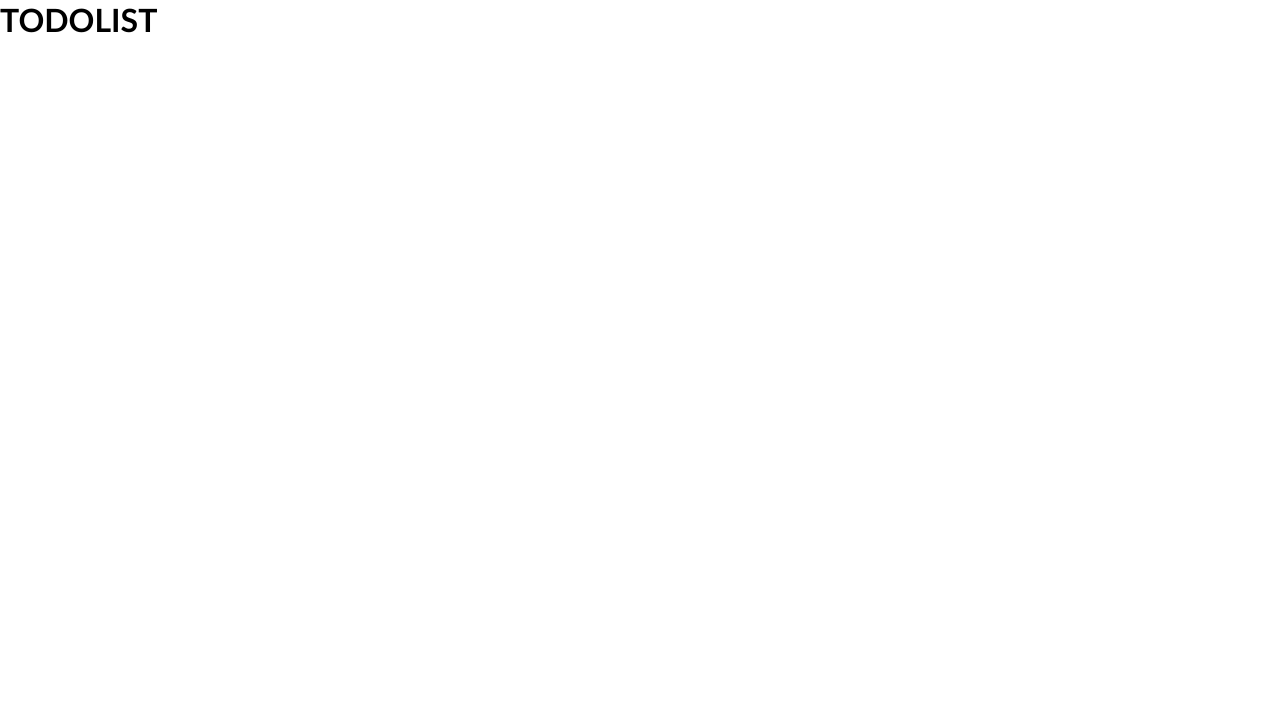
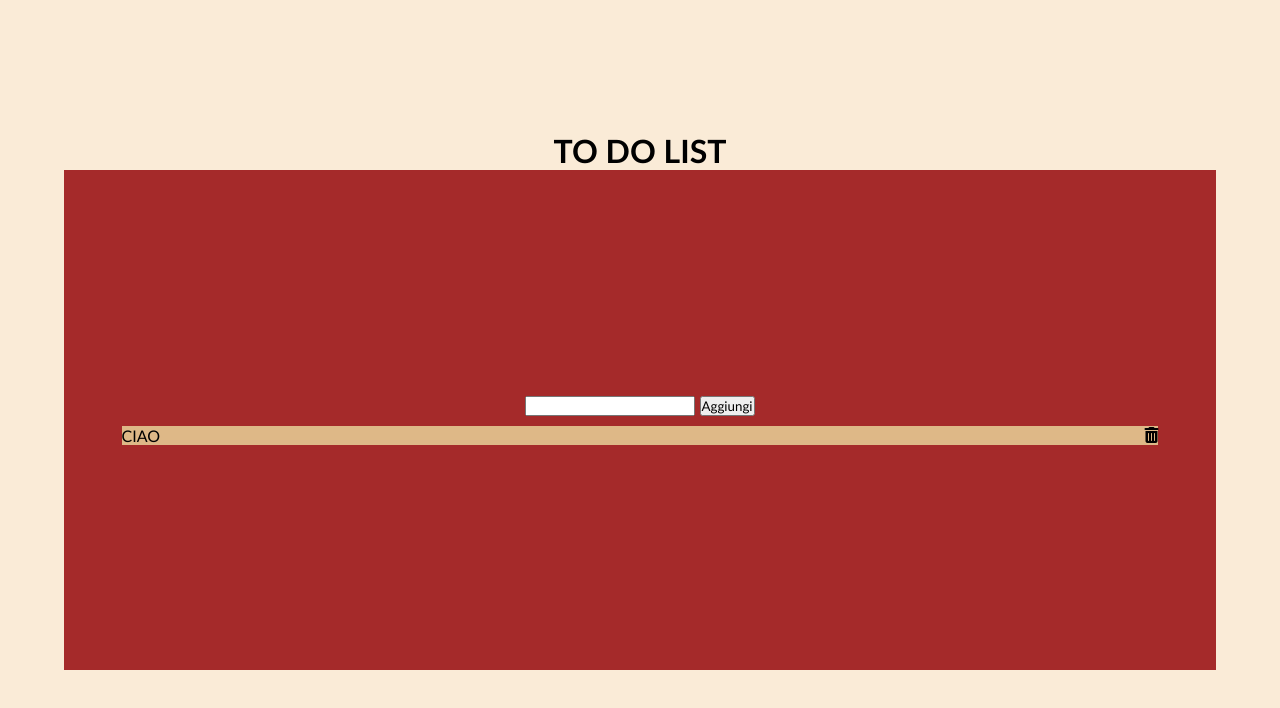
Before and after one commit to FrancescoCataletto/vue-todolist, a plain HTML site: page index.html in a window 1280 px wide. Drawn offline with nearby package versions, Linux system fonts and the light colour scheme.

Commit message:
styled html + css

```diff
--- a/css/style.css
+++ b/css/style.css
@@ -4,3 +4,39 @@
     box-sizing: border-box;
     font-family: 'Trebuchet MS', 'Lucida Sans Unicode', 'Lucida Grande', 'Lucida Sans', Arial, sans-serif;
 }
+
+body{
+    background-color: antiquewhite;
+    display: flex;
+    justify-content: center;
+    align-items: center;
+    height: 100vh;
+    flex-direction: column;
+}
+
+#app{
+    height: 500px;
+    width: 90%;
+    max-width: 1200px;
+    background-color: brown;
+    display: flex;
+    justify-content: center;
+    align-items: center;
+    flex-direction: column;
+}
+
+#add-to-list{
+    margin-bottom: 10px;
+}
+
+#to-do-list{
+    width: 90%;
+    background-color:burlywood;
+}
+
+#to-do-list li{
+    display: flex;
+    justify-content: space-between;
+    align-items: center;
+    list-style: none;
+}
--- a/index.html
+++ b/index.html
@@ -14,9 +14,22 @@
 </head>
 <body>
 
-    <h1>TODOLIST</h1>
+    <h1>TO DO LIST</h1>
 
-    <div id="app"></div>
+    <div id="app">
+
+        <div id="add-to-list">
+            <input type="text" name="" id="">
+            <button>Aggiungi</button>
+        </div>
+
+        <div id="to-do-list">
+            <ul>
+                <li>CIAO <i class="fa-solid fa-trash-can"></i></li>
+            </ul>
+        </div>
+
+    </div>
 
     <script src="js/script.js"></script>
 </body>
```
